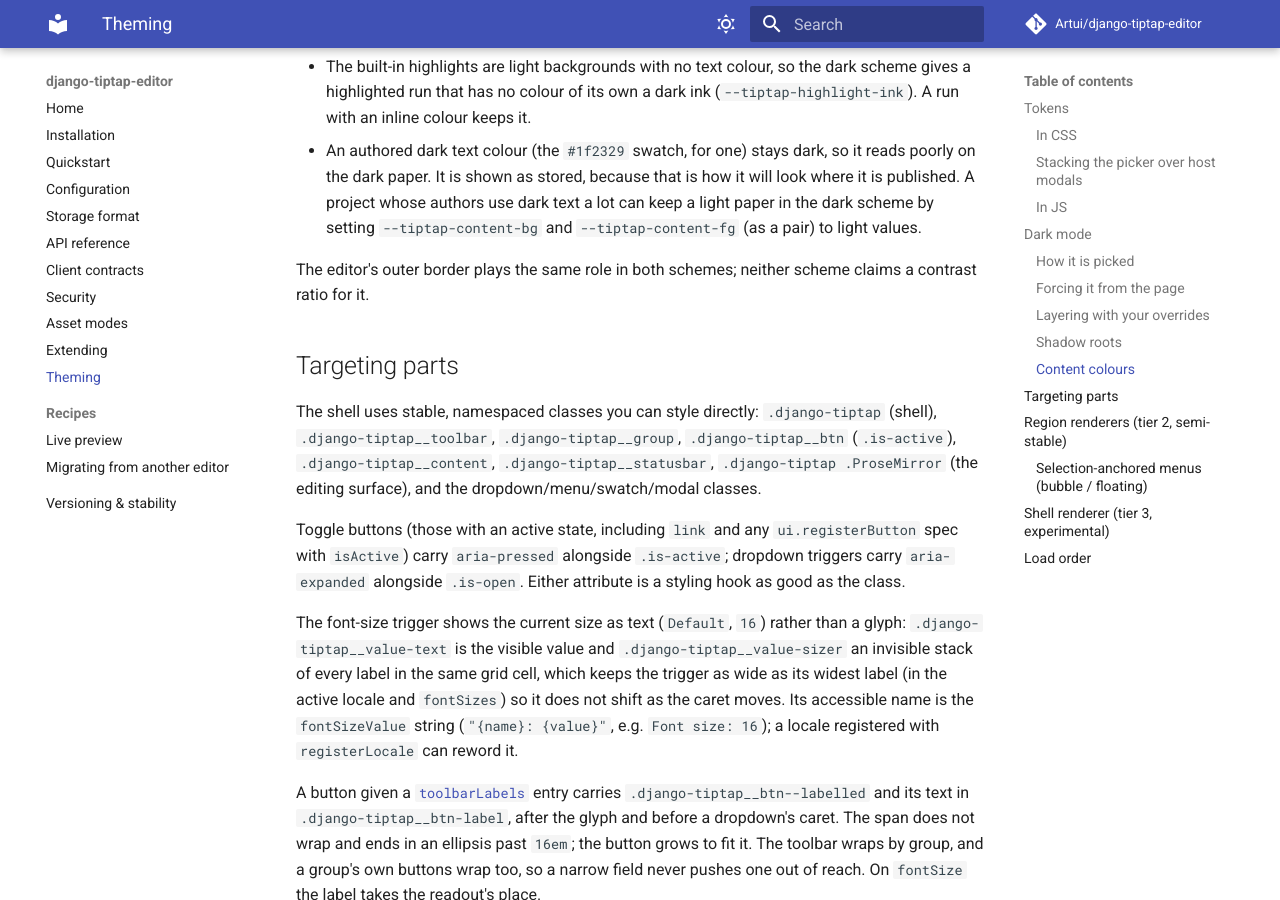
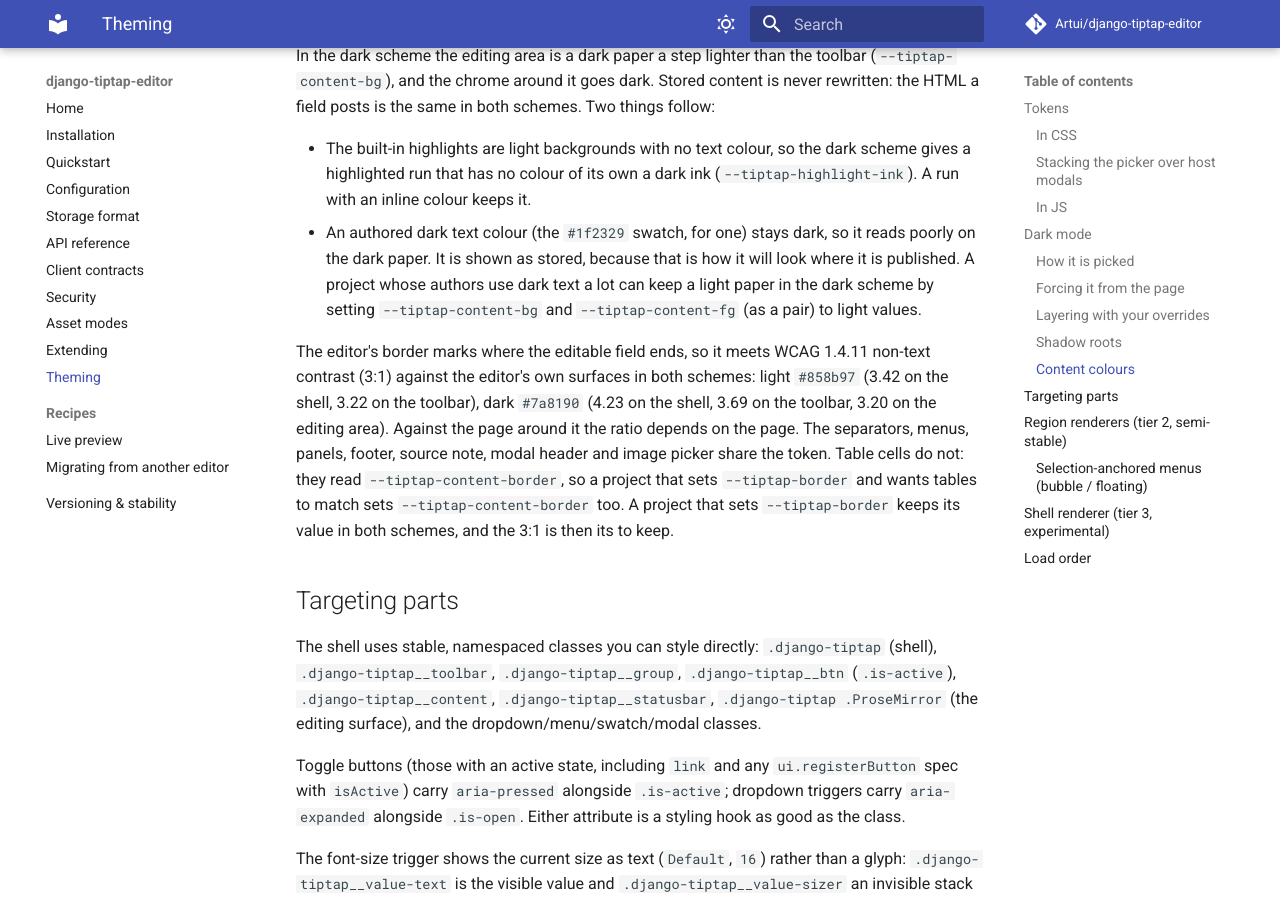
Before and after one commit to Artui/django-tiptap-editor, an MkDocs documentation site: the page built from docs/theming.md, in a window 1280 px wide and 900 px high, scrolled down 5020 px. Built offline with MkDocs 1.6.1 and Material for MkDocs 9.7.7, drawn with Linux system fonts in a browser that asks for light colours; comment, search, counter and statistics services are not loaded; some of the changed text lies outside the part shown.

Commit message:
Darken the editor border to meet 3:1 non-text contrast in both schemes
--tiptap-border goes from #d0d5dd to #858b97 in light and from #5b6270 to
#7a8190 in dark, at the root default, both dark rules and the modal header
and picker item fallbacks. --tiptap-content-border gains a light default of
#d0d5dd, so light table cells keep their look and no longer follow
--tiptap-border. The contrast test now measures the border against the
shell, the toolbar and the editing area.

Co-Authored-By: Claude Opus 5.5 <noreply@anthropic.com>

```diff
--- a/docs/theming.md
+++ b/docs/theming.md
@@ -20,7 +20,7 @@ custom properties. Set them in CSS or via JS; near-zero churn risk across minor
 | `--tiptap-max-height` | Editing-area max-height; the content scrolls past it (default `none`) |
 | `--tiptap-font` | Font family |
 | `--tiptap-fg` / `--tiptap-bg` | Text / surface colour |
-| `--tiptap-border` | Border colour |
+| `--tiptap-border` | Border colour: the editor's edge, the toolbar and group separators, the menu and panel borders, the footer, the source note, the modal header and the image picker (light `#858b97`, dark `#7a8190`) |
 | `--tiptap-radius` | Corner radius |
 | `--tiptap-toolbar-bg` | Toolbar background |
 | `--tiptap-btn-fg` | Toolbar button colour |
@@ -28,7 +28,7 @@ custom properties. Set them in CSS or via JS; near-zero churn risk across minor
 | `--tiptap-btn-active-bg` / `--tiptap-btn-active-fg` | Active button colours |
 | `--tiptap-accent` | Links, focus, selected-image outline |
 | `--tiptap-content-bg` / `--tiptap-content-fg` | Editing area and source view (light default: unset, so the area shows the shell's `--tiptap-bg` / `--tiptap-fg`) |
-| `--tiptap-content-border` | Table cell borders in the editing area (light default: `--tiptap-border`) |
+| `--tiptap-content-border` | Table cell borders in the editing area (light default: `#d0d5dd`, dark `#858d9b`) |
 | `--tiptap-highlight-ink` | Text colour of a highlighted run that has no colour of its own (light default: unset, so it inherits) |
 | `--tiptap-highlight-glyph-bg` / `--tiptap-highlight-glyph-fg` | The highlight button's glyph (light: `#fff3a3`, text inherits the button's) |
 | `--tiptap-swatch-border` / `--tiptap-swatch-border-hover` | Colour swatch and custom-colour chip outline, and its hover |
@@ -194,8 +194,15 @@ rewritten: the HTML a field posts is the same in both schemes. Two things follow
   the dark scheme by setting `--tiptap-content-bg` and `--tiptap-content-fg` (as a pair)
   to light values.
 
-The editor's outer border plays the same role in both schemes; neither scheme claims a
-contrast ratio for it.
+The editor's border marks where the editable field ends, so it meets WCAG 1.4.11 non-text
+contrast (3:1) against the editor's own surfaces in both schemes: light `#858b97` (3.42 on
+the shell, 3.22 on the toolbar), dark `#7a8190` (4.23 on the shell, 3.69 on the toolbar,
+3.20 on the editing area). Against the page around it the ratio depends on the page. The
+separators, menus, panels, footer, source note, modal header and image picker share the
+token. Table cells do not: they read `--tiptap-content-border`, so a project that sets
+`--tiptap-border` and wants tables to match sets `--tiptap-content-border` too. A project
+that sets `--tiptap-border` keeps its value in both schemes, and the 3:1 is then its to
+keep.
 
 ## Targeting parts
 
```
Also changed, not shown: CHANGELOG.md (+12 -0 lines), js/src/styles.css (+8 -7 lines), 1 other file.
